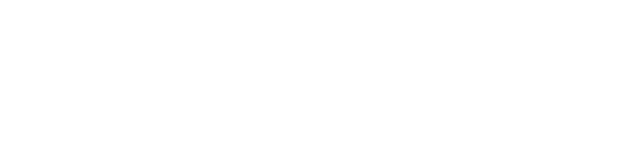
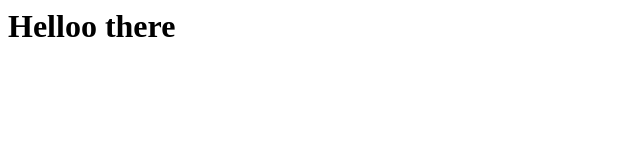
Before and after one commit to ralucaGhinda/git-one, a plain HTML site: page index.html in a window 1280 px wide. Shown: the whole page, without its empty margins (0-640 px from the left). Drawn offline with Linux system fonts and the light colour scheme.

Commit message:
added h1

```diff
--- a/index.html
+++ b/index.html
@@ -5,6 +5,6 @@
     <title>Document</title>
 </head>
 <body>
-
+    <h1> Helloo there</h1>
 </body>
 </html>
```
